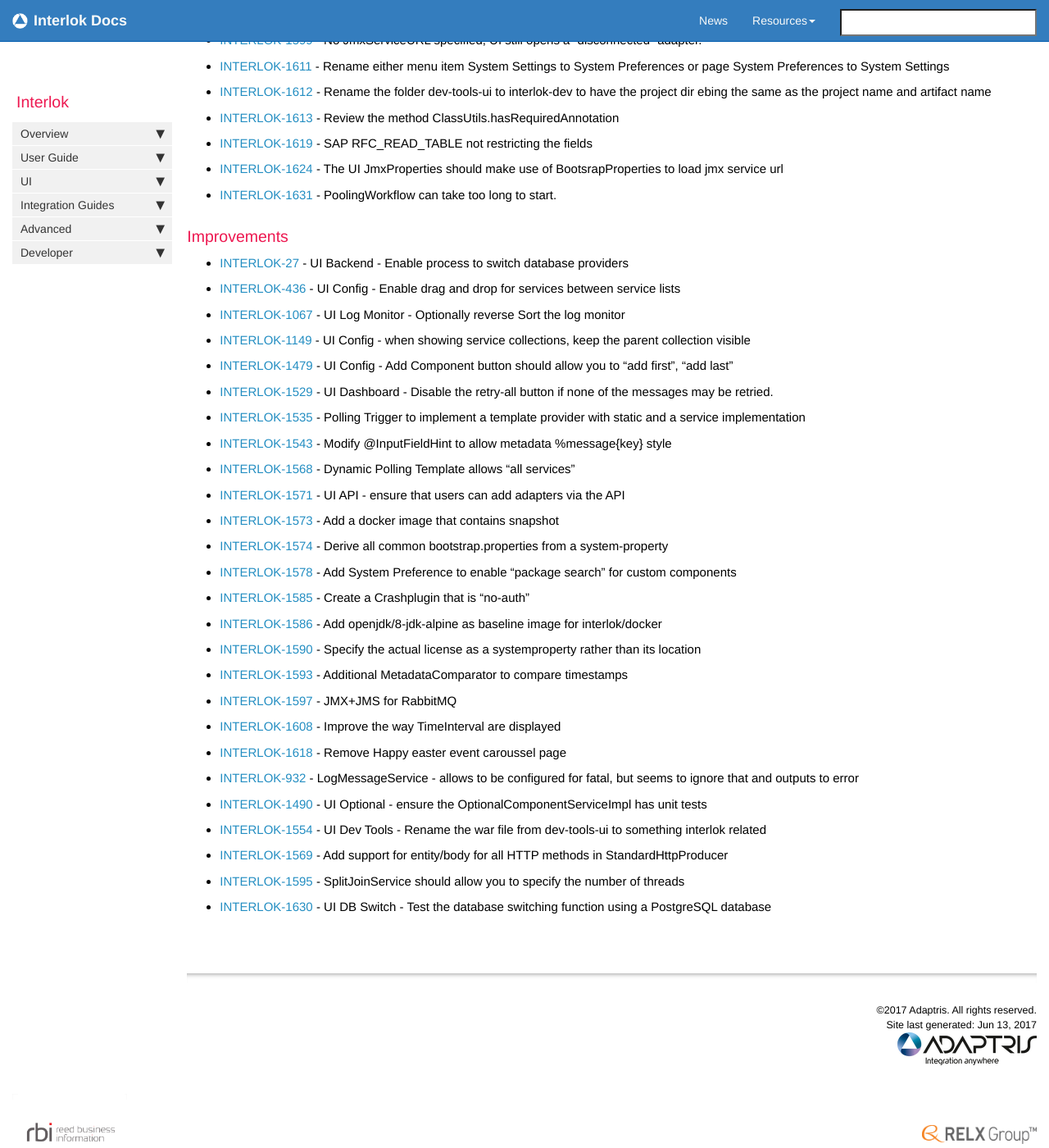
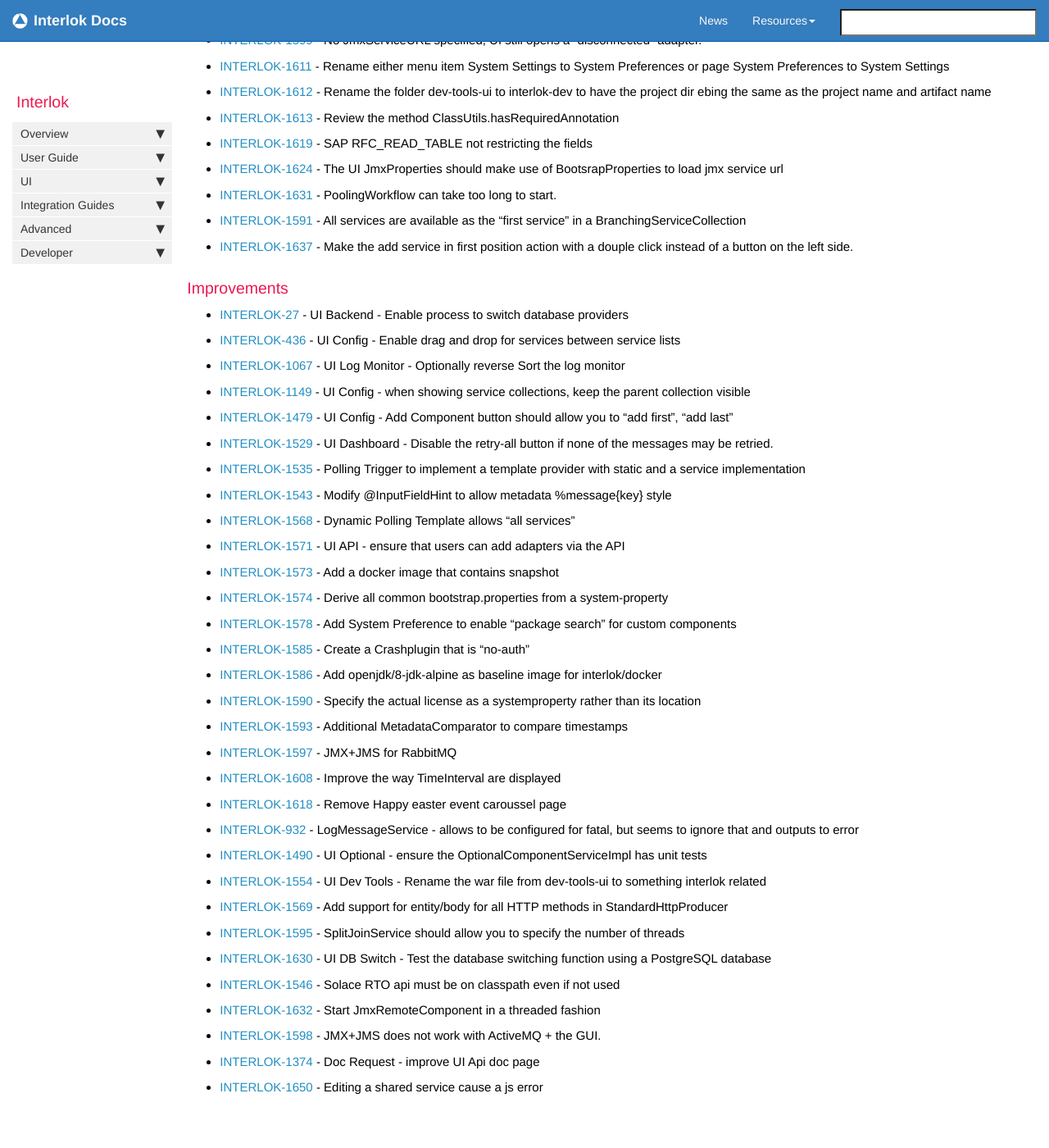
Before and after one commit to adaptris/interlok-docs-legacy, a Jekyll site: the page built from _posts/2017-05-18-3.6.2-release.md, in a window 1280 px wide and 1400 px high, scrolled down 753 px. Shown: the whole window at 82% size. Built offline with Jekyll 4.4.1, drawn with Linux system fonts in a browser that asks for light colours; nearby versions of some CDN libraries; comment, search, counter and statistics services are not loaded.

Commit message:
added more 3.6.2 notes (all things from monday to now)

```diff
--- a/_includes/custom/release362.html
+++ b/_includes/custom/release362.html
@@ -22,6 +22,8 @@ Release Date :
 - [INTERLOK-1619](https://adaptris.atlassian.net/browse/INTERLOK-1619) - SAP RFC_READ_TABLE not restricting the fields
 - [INTERLOK-1624](https://adaptris.atlassian.net/browse/INTERLOK-1624) - The UI JmxProperties should make use of BootsrapProperties to load jmx service url
 - [INTERLOK-1631](https://adaptris.atlassian.net/browse/INTERLOK-1631) - PoolingWorkflow can take too long to start.
+- [INTERLOK-1591](https://adaptris.atlassian.net/browse/INTERLOK-1591) - All services are available as the "first service" in a BranchingServiceCollection
+- [INTERLOK-1637](https://adaptris.atlassian.net/browse/INTERLOK-1637) - Make the add service in first position action with a douple click instead of a button on the left side.
 
 ### Improvements
 - [INTERLOK-27](https://adaptris.atlassian.net/browse/INTERLOK-27) - UI Backend - Enable process to switch database providers
@@ -50,3 +52,8 @@ Release Date :
 - [INTERLOK-1569](https://adaptris.atlassian.net/browse/INTERLOK-1569) - Add support for entity/body for all HTTP methods in StandardHttpProducer
 - [INTERLOK-1595](https://adaptris.atlassian.net/browse/INTERLOK-1595) - SplitJoinService should allow you to specify the number of threads
 - [INTERLOK-1630](https://adaptris.atlassian.net/browse/INTERLOK-1630) - UI DB Switch - Test the database switching function using a PostgreSQL database
+- [INTERLOK-1546](https://adaptris.atlassian.net/browse/INTERLOK-1546) - Solace RTO api must be on classpath even if not used
+- [INTERLOK-1632](https://adaptris.atlassian.net/browse/INTERLOK-1632) - Start JmxRemoteComponent in a threaded fashion
+- [INTERLOK-1598](https://adaptris.atlassian.net/browse/INTERLOK-1598) - JMX+JMS does not work with ActiveMQ + the GUI.
+- [INTERLOK-1374](https://adaptris.atlassian.net/browse/INTERLOK-1374) - Doc Request - improve UI Api doc page
+- [INTERLOK-1650](https://adaptris.atlassian.net/browse/INTERLOK-1650) - Editing a shared service cause a js error
```
